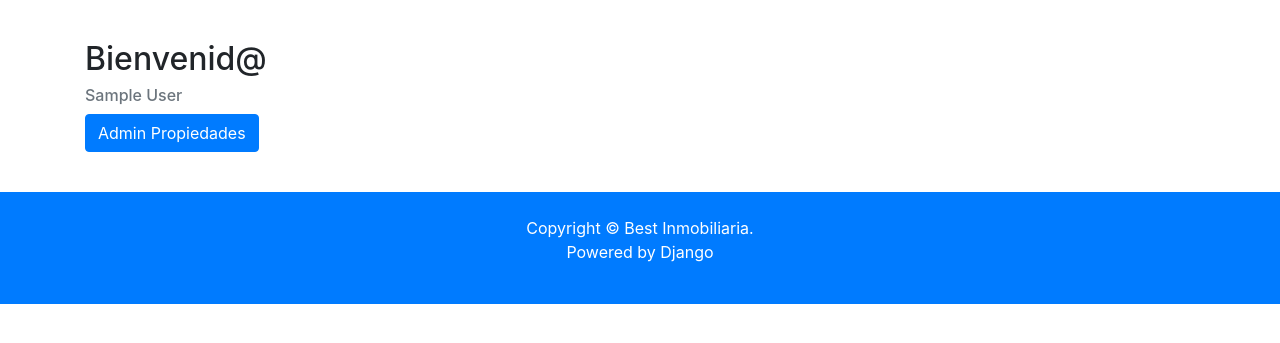
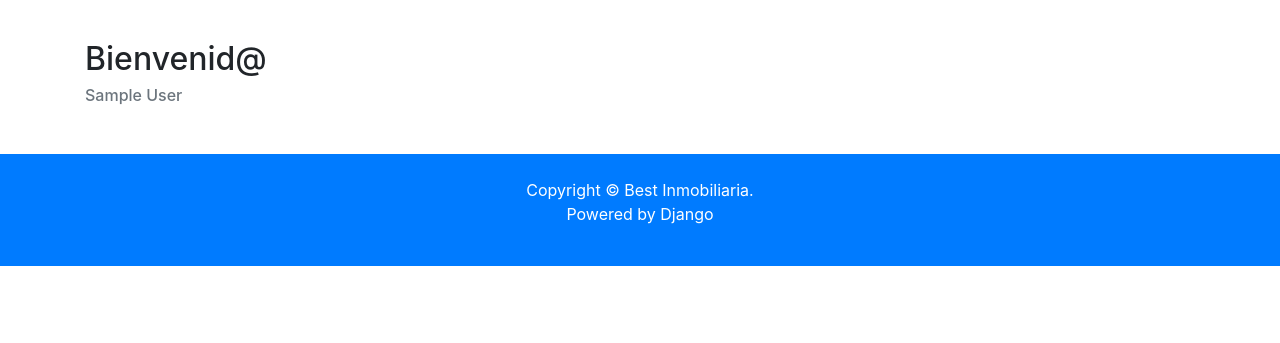
Before and after one commit to amigo2/Goker, a Django app: page /accounts/dashboard in a window 1280 px wide. Shown: the part 202-545 px from the top of the page. Run offline with Django 3.2, Linux system fonts and the light colour scheme; the visitor is signed in with stand-in values (Sample User, id 1); some libraries are stand-ins or nearby versions.

Commit message:
admin lsitings error

```diff
--- a/templates/accounts/dashboard.html
+++ b/templates/accounts/dashboard.html
@@ -27,7 +27,7 @@
                     <div class="col-md-12">
                       <h2>Bienvenid@</h2>
                       <h6 class="text-secondary">{{ user.first_name }} {{ user.last_name }}</h6>
-                      <a class="btn btn-primary" href="{% url 'admin_listings' %}">Admin Propiedades</a>
+
 
                       <table class="table"></table>
           {% else %}
```
Also changed, not shown: 1 other file.
